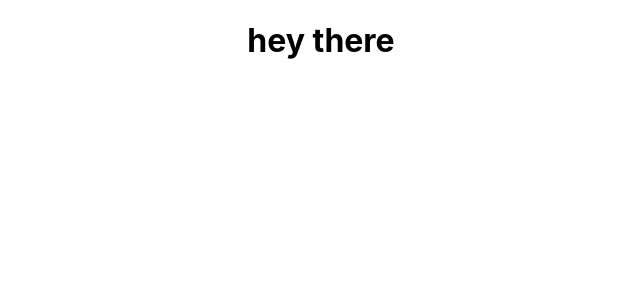
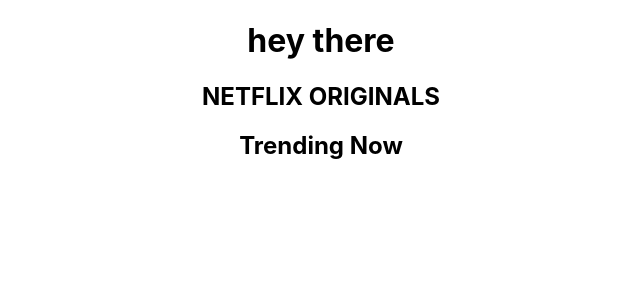
Before and after one commit to realistmccoy/netflix-clone-react, a React (Create React App) app: page / in a window 1280 px wide. Shown: the top 300 px of the page, without its empty margins (319-959 px from the left). Built offline with nearby package versions, Linux system fonts and the light colour scheme.

Commit message:
Row and axios inplace impending

```diff
--- a/src/App.js
+++ b/src/App.js
@@ -1,13 +1,24 @@
 import React from 'react';
-import logo from './logo.svg';
 import './App.css';
+import Row from './Row';
+import requests from './requests';
 
 function App() {
-	return <div className='App'>
-    <h1> hey there
-
-    </h1>
-  </div>;
+	return (
+		<div className='App'>
+			<h1> hey there</h1>
+			<Row
+				title='NETFLIX ORIGINALS'
+				fetchUrl={requests.fetchNetflexOriginals}
+			/>
+			<Row title='Trending Now' fetchUrl={requests.fetchTrending} />
+			<Row title='' />
+			<Row title='' />
+			<Row title='' />
+			<Row title='' />
+			<Row title='' />
+		</div>
+	);
 }
 
 export default App;
--- /dev/null
+++ b/src/Row.js
@@ -0,0 +1,18 @@
+import React,{useState, useEffect} from 'react';
+
+function Row({ title }) {
+	const [Movies, setMovies] = useState([]);
+
+    useEffect(() => {
+
+    }, [])
+	return (
+		<div>
+			<h2>{title}</h2>
+
+			{/** */}
+		</div>
+	);
+}
+
+export default Row;
--- a/src/requests.js
+++ b/src/requests.js
@@ -0,0 +1,14 @@
+const API_KEY = 'b8caec74bd183f91bc8daf107094d462';
+
+const requests = {
+	fetchTrending: `/trending/all/week?api_key=${API_KEY}&language=en-US`,
+	fetchNetflexOriginals: `/discover/tv?api_key=${API_KEY}&with_networks=213`,
+	fetchTopRated: `/movie/top_rated?api_key=${API_KEY}&language=en-us`,
+	fetchActionMovies: `/discover/movie?api_key=${API_KEY}&with_genres=28`,
+	fetchComedyMovies: `/discover/movie?api_key=${API_KEY}&with_genres=35`,
+	fetchHorrorMovies: `/discover/movie?api_key=${API_KEY}&with_genres=37`,
+	fetchRomanceMovies: `/discover/movie?api_key=${API_KEY}&with_genres=10749`,
+	fetchDocumentaries: `/discover/movie?api_key=${API_KEY}&with_genres=99`,
+};
+
+export default requests;
```
Also changed, not shown: src/axios.js (added, +9 -0 lines), 1 other file (tests, documents, lock files or other folders).
